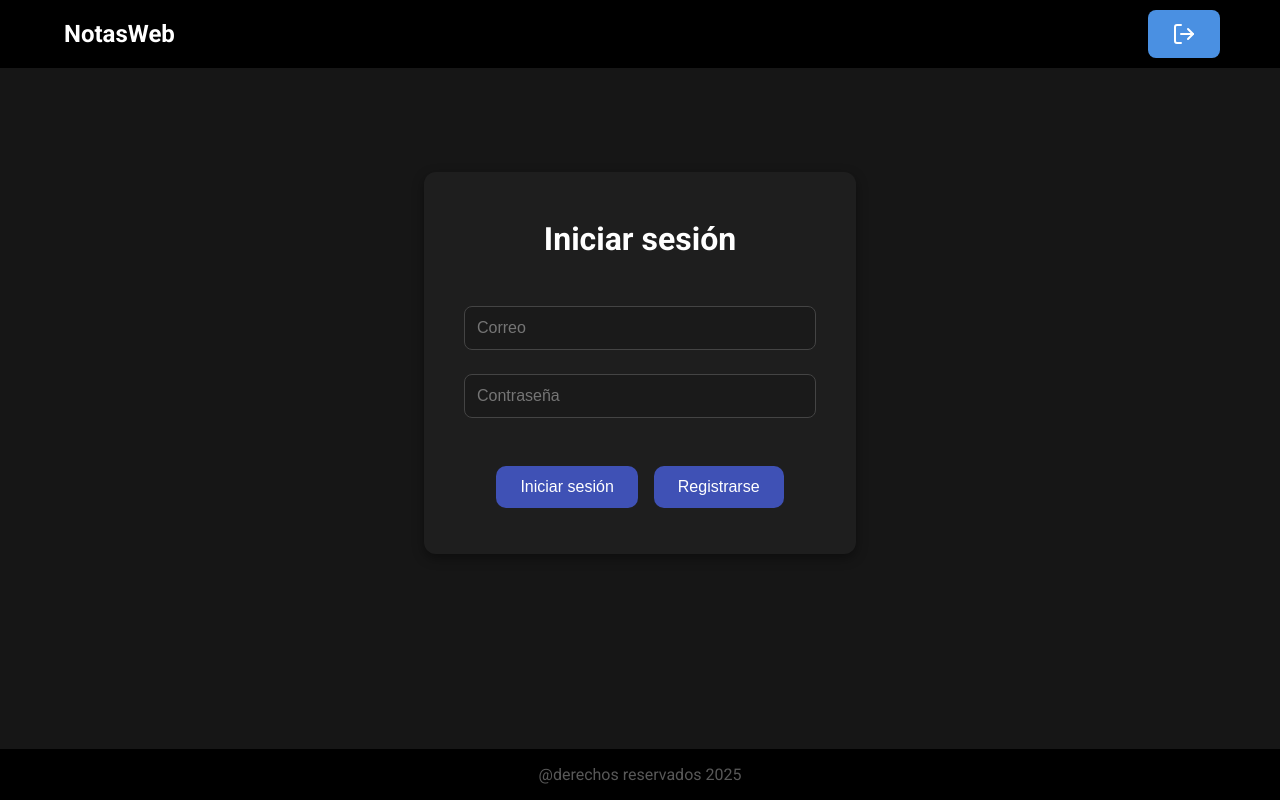
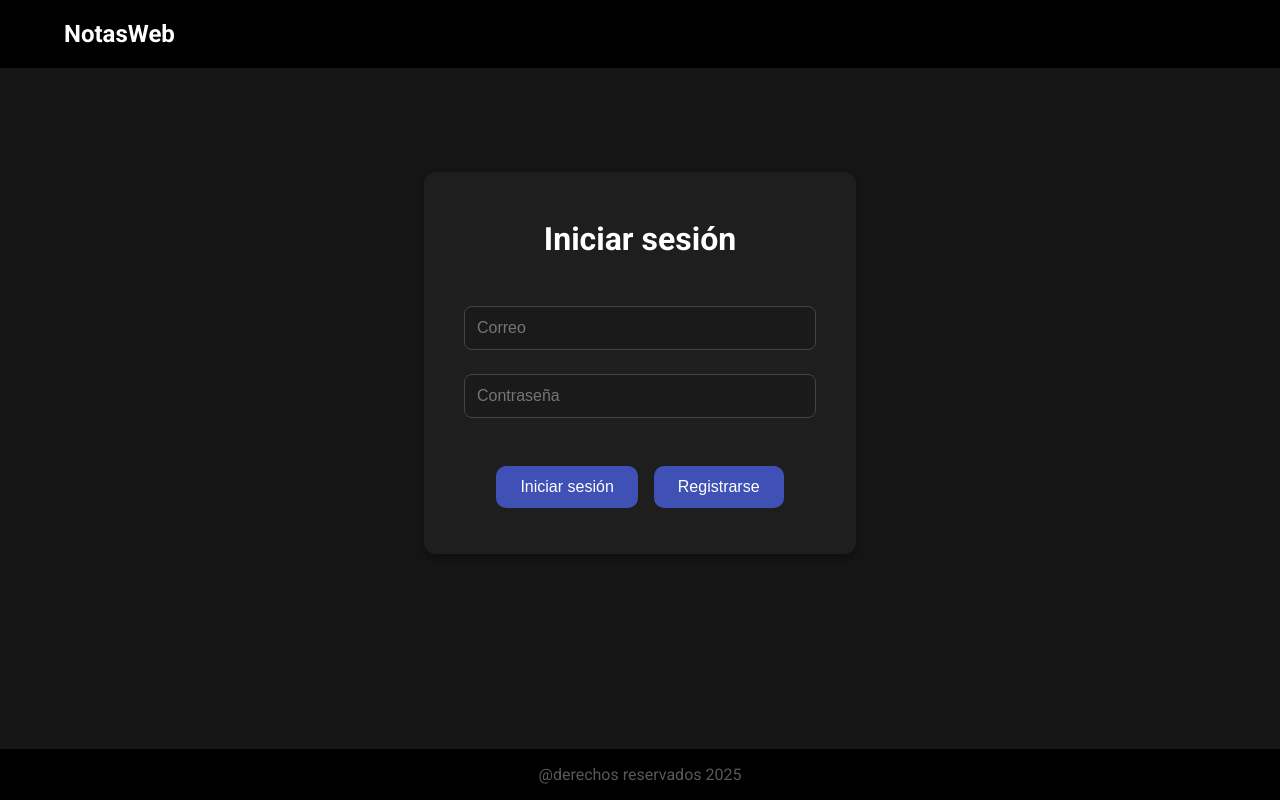
Before and after one commit to MarcoCordoba/App-Notas-Frontend, a React (Vite) app: page /login in a window 1280 px wide. Built offline with nearby package versions, Linux system fonts and the light colour scheme.

Commit message:
logica de ocultar boton de logout

```diff
--- a/src/components/navbar/Navbar.jsx
+++ b/src/components/navbar/Navbar.jsx
@@ -1,21 +1,29 @@
 import './Navbar.css'
 import { LogOut } from 'lucide-react';
 import {Button} from "../button/Button"
-import { useNavigate } from "react-router-dom";
+import { useNavigate, useLocation } from "react-router-dom";
 import { logoutUser } from "../../api/AuthApi";
 
 export function Navbar() {
+
     const navigate = useNavigate();
+    const location = useLocation();//esto me guarda la ruta en la que estoy parado
+
     const handleLogout = () => {
         logoutUser();
         navigate("/login");
     }
 
+    const hideLogout = location.pathname === "/login" || location.pathname === "/register";
+    //si el hidelogout es true es que estoy en /login o /registro
+
     return (
         <div className='navbar'>
             <h2>NotasWeb</h2>
             <div className='boton-navbar'>
-                <Button className='boton-nav' onClick={handleLogout} > <LogOut /> </Button>
+                {!hideLogout && (// si es true no lo muestro en caso contrario muestro el boton, por eso !hidelogout
+                    <Button className='boton-nav' onClick={handleLogout} > <LogOut /> </Button>
+                )}
             </div>
         </div>
     );
```
